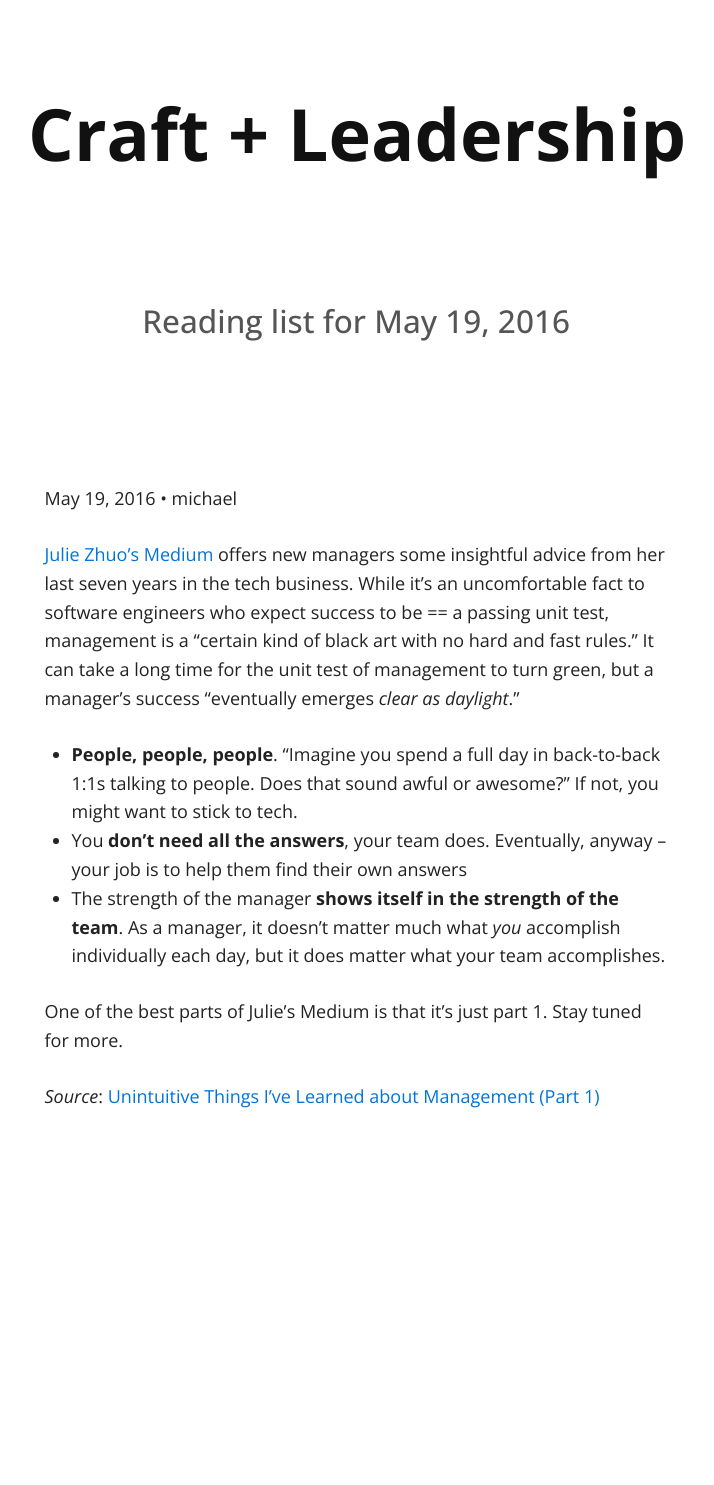
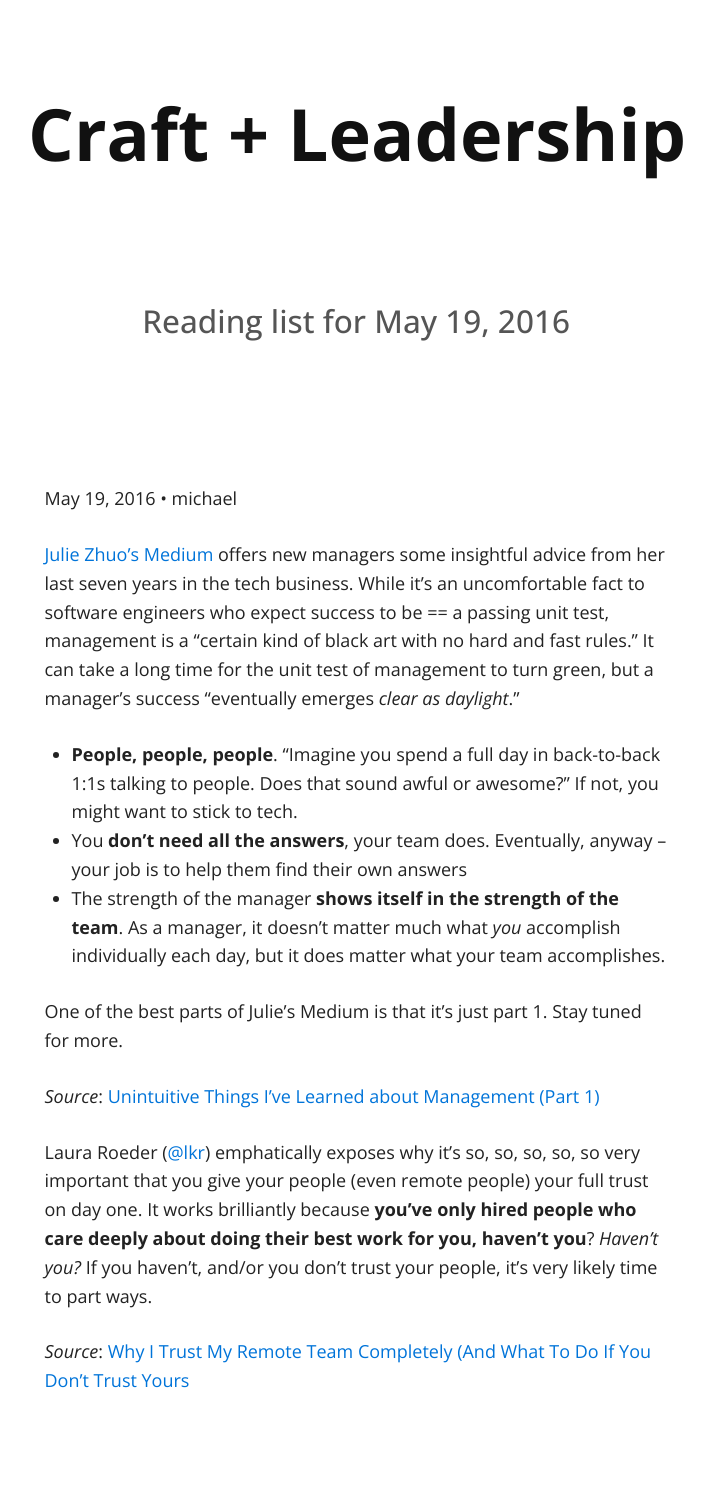
Before and after one commit to craftleadership/craftleadership.github.io, a Jekyll site: the page built from _posts/2016-05-19-reading-list.md, in a window 1280 px wide. Shown: the whole page, without its empty margins (283-997 px from the left). Built offline with Jekyll 4.4.1, drawn with Linux system fonts in a browser that asks for light colours; nearby versions of some CDN libraries; before the commit the page ends 1201 px from its top, so only the background shows below that.

Commit message:
adds Laura Roeder's trust medium to may 19 reading list

```diff
--- a/_posts/2016-05-19-reading-list.md
+++ b/_posts/2016-05-19-reading-list.md
@@ -4,7 +4,7 @@ title:  "Reading list for May 19, 2016"
 date:   2016-05-19 08:15:35 -0700
 categories: reading
 author: michael
-excerpt: want to be a manager? **people, people, people**
+excerpt: want to be a manager? **people, people, people**; also, why it's crucial to only hire and **then trust those people to do their best work** -- *or fire them*
 ---
 
 [Julie Zhuo's Medium](https://medium.com/the-year-of-the-looking-glass/unintuitive-things-i-ve-learned-about-management-f2c42d68604b) offers new managers some insightful advice from her last seven years in the tech business. While it's an uncomfortable fact to software engineers who expect success to be == a passing unit test, management is a "certain kind of black art with no hard and fast rules." It can take a long time for the unit test of management to turn green, but a manager's success "eventually emerges *clear as daylight*."
@@ -16,3 +16,7 @@ excerpt: want to be a manager? **people, people, people**
 One of the best parts of Julie's Medium is that it's just part 1. Stay tuned for more.
 
 *Source*: [Unintuitive Things I’ve Learned about Management (Part 1)](https://medium.com/the-year-of-the-looking-glass/unintuitive-things-i-ve-learned-about-management-f2c42d68604b)
+
+Laura Roeder ([@lkr](https://twitter.com/lkr)) emphatically exposes why it's so, so, so, so, so very important that you give your people (even remote people) your full trust on day one. It works brilliantly because **you've only hired people who care deeply about doing their best work for you, haven't you**? *Haven't you?* If you haven't, and/or you don't trust your people, it's very likely time to part ways.
+
+*Source*: [Why I Trust My Remote Team Completely (And What To Do If You Don’t Trust Yours](https://medium.com/@lkr/why-i-trust-my-remote-team-completely-and-what-to-do-if-you-dont-trust-yours-c8c0ff22d623)
```
